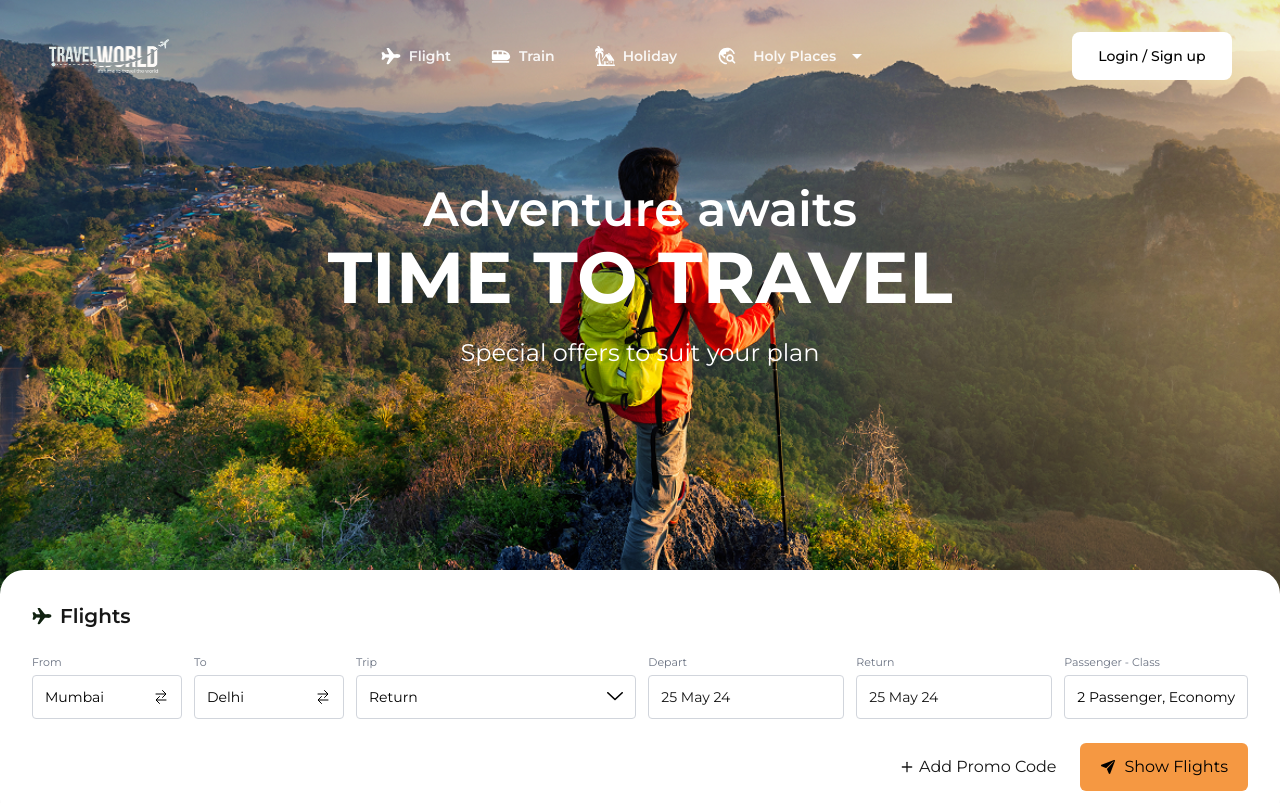
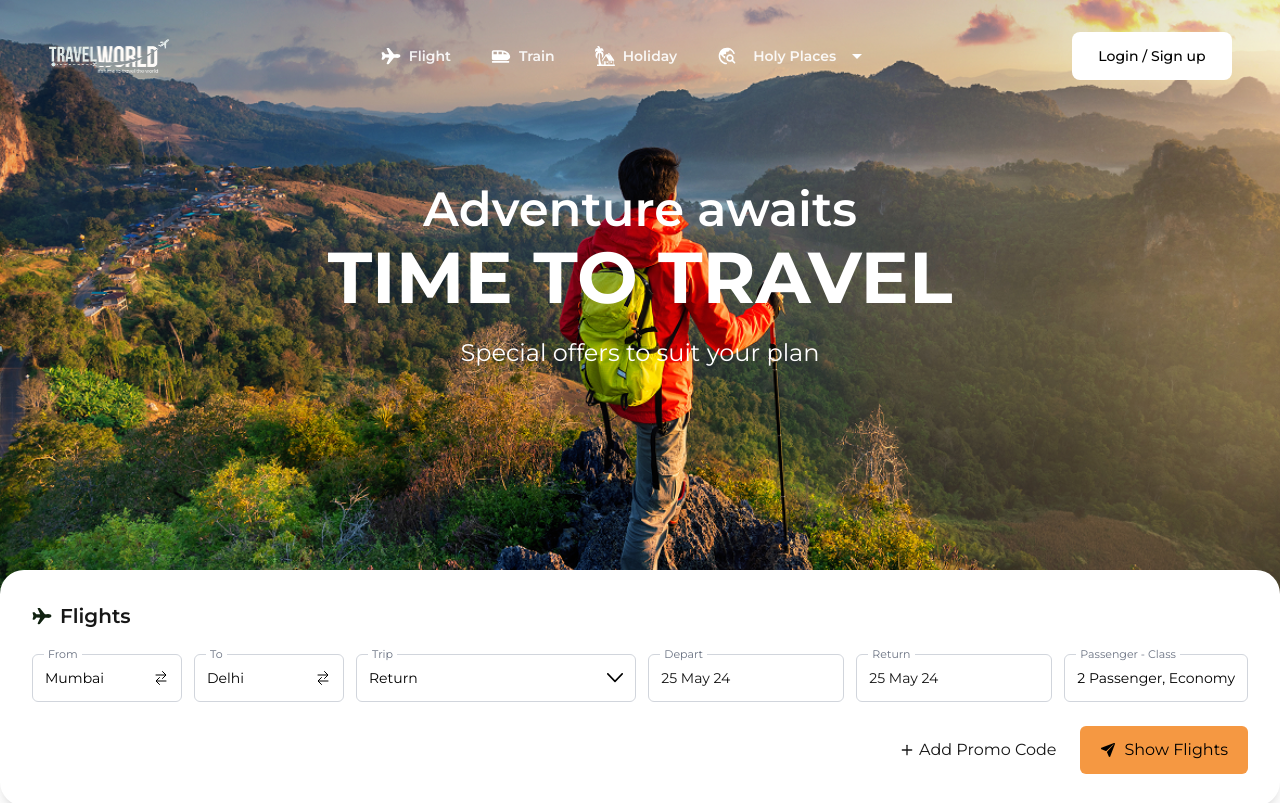
Before and after one commit to jainkhushi0405/travel-website, a Next.js app: page / in a window 1280 px wide. Shown: the top 803 px of the page. Built offline with nearby package versions, Linux system fonts and the light colour scheme.

Commit message:
change in show float

```diff
--- a/components/CommonInput.tsx
+++ b/components/CommonInput.tsx
@@ -5,10 +5,8 @@ interface CommonInputProps {
   value: string;
   editable?: boolean;
   onChange?: (e: React.ChangeEvent<HTMLInputElement>) => void;
-
   rightIcon?: React.ReactNode;
   onClick?: () => void;
-
   className?: string;
 }
 
@@ -22,25 +20,23 @@ export default function CommonInput({
   className = "",
 }: CommonInputProps) {
   return (
-    <div className={`relative flex flex-col ${className}`}>
-
-      {/* LABEL */}
-      <label className="text-[11px] text-gray-500 mb-[4px]">
+    <div className={`relative ${className}`}>
+      {/* Floating Label */}
+      <label className="absolute left-3 -top-2 bg-white px-1 text-[11px] text-gray-500 z-10">
         {label}
       </label>
 
-      {/* INPUT BOX */}
+      {/* Input Box */}
       <div
         onClick={onClick}
         className="
           flex items-center justify-between
           border border-gray-300
-          rounded-[4px]
+          rounded-md
           px-3
-          h-[44px]
+          h-[48px]
           bg-white
           cursor-pointer
-          min-w-0
         "
       >
         {editable ? (
@@ -50,16 +46,10 @@ export default function CommonInput({
             className="w-full outline-none text-sm"
           />
         ) : (
-          <span className="text-sm text-black block w-full truncate">
-            {value}
-          </span>
+          <span className="text-sm text-black truncate w-full">{value}</span>
         )}
 
-        {rightIcon && (
-          <div className="ml-2 flex-shrink-0">
-            {rightIcon}
-          </div>
-        )}
+        {rightIcon && <div className="ml-2 flex-shrink-0">{rightIcon}</div>}
       </div>
     </div>
   );
```
